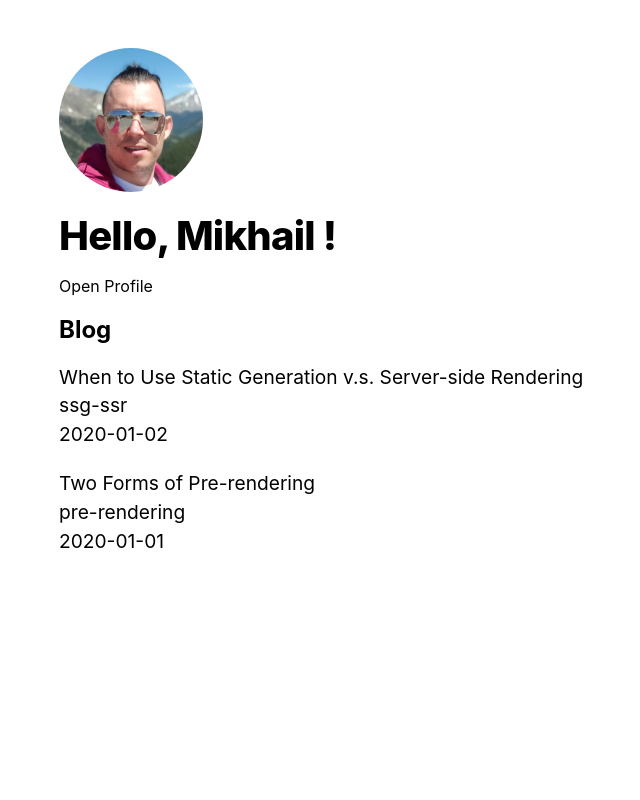
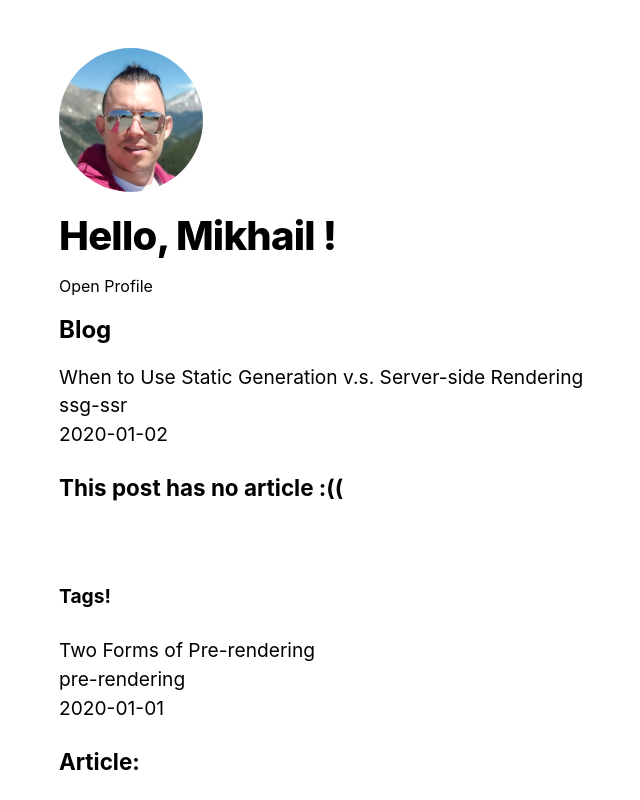
Before and after one commit to MikhailTabachek/NextJSApp1, a Next.js app in the folder nextjs-blog1/: page / in a window 1280 px wide. Shown: the top 800 px of the page, without its empty margins (309-949 px from the left). Built offline with nearby package versions, Linux system fonts and the light colour scheme.

Commit message:
Add tags md file

```diff
--- a/nextjs-blog1/lib/posts.js
+++ b/nextjs-blog1/lib/posts.js
@@ -3,6 +3,7 @@ import path from 'path';
 import matter from 'gray-matter';
 
 const postsDirectory = path.join(process.cwd(), 'posts');
+
 
 export function getSortedPostsData() {
   // Get file names under /posts
--- a/nextjs-blog1/pages/index.js
+++ b/nextjs-blog1/pages/index.js
@@ -22,6 +22,8 @@ export default function Home({allPostsData}) {
   //   const [chosenStocks, setChosenStocks] = useState([])
   // }
 
+  console.log("This", {allPostsData})
+
 
   return (
     <Layout home>
@@ -34,13 +36,31 @@ export default function Home({allPostsData}) {
       <section className={`${utilStyles.headingMd} ${utilStyles.padding1px}`}>
         <h2 className={utilStyles.headingLg}>Blog</h2>
         <ul className={utilStyles.list}>
-          {allPostsData.map(({id, date, title}) => (
+          {allPostsData.map(({id, date, title, article, tags}) => (
             <li className={utilStyles.listItem} key={id}>
               {title}
               <br />
               {id}
               <br />
               {date}
+              <br />
+              {article ?
+              <>
+              <h3>Article:</h3>
+                {article}
+                {/* {id.tags.map((tag)=>(
+                  <h4>{tag}</h4>
+                ))} */}
+              </> :
+              <>
+                <h3> This post has no article :(( </h3>
+              </>}
+              <br />
+
+              {<>
+                {tags} <h4> Tags!</h4>
+              </>}
+
             </li>
           ))}
         </ul>
--- a/nextjs-blog1/posts/pre-rendering.md
+++ b/nextjs-blog1/posts/pre-rendering.md
@@ -1,6 +1,7 @@
 ---
 title: 'Two Forms of Pre-rendering'
 date: '2020-01-01'
+article: "Next.js has two forms of pre-rendering: **Static Generation** and **Server-side Rendering**. The difference is in **when** it generates the HTML for a page."
 ---
 
 Next.js has two forms of pre-rendering: **Static Generation** and **Server-side Rendering**. The difference is in **when** it generates the HTML for a page.
--- /dev/null
+++ b/nextjs-blog1/posts/tags.md
@@ -0,0 +1,3 @@
+---
+tags: [blog, blogger, new]
+---
```
